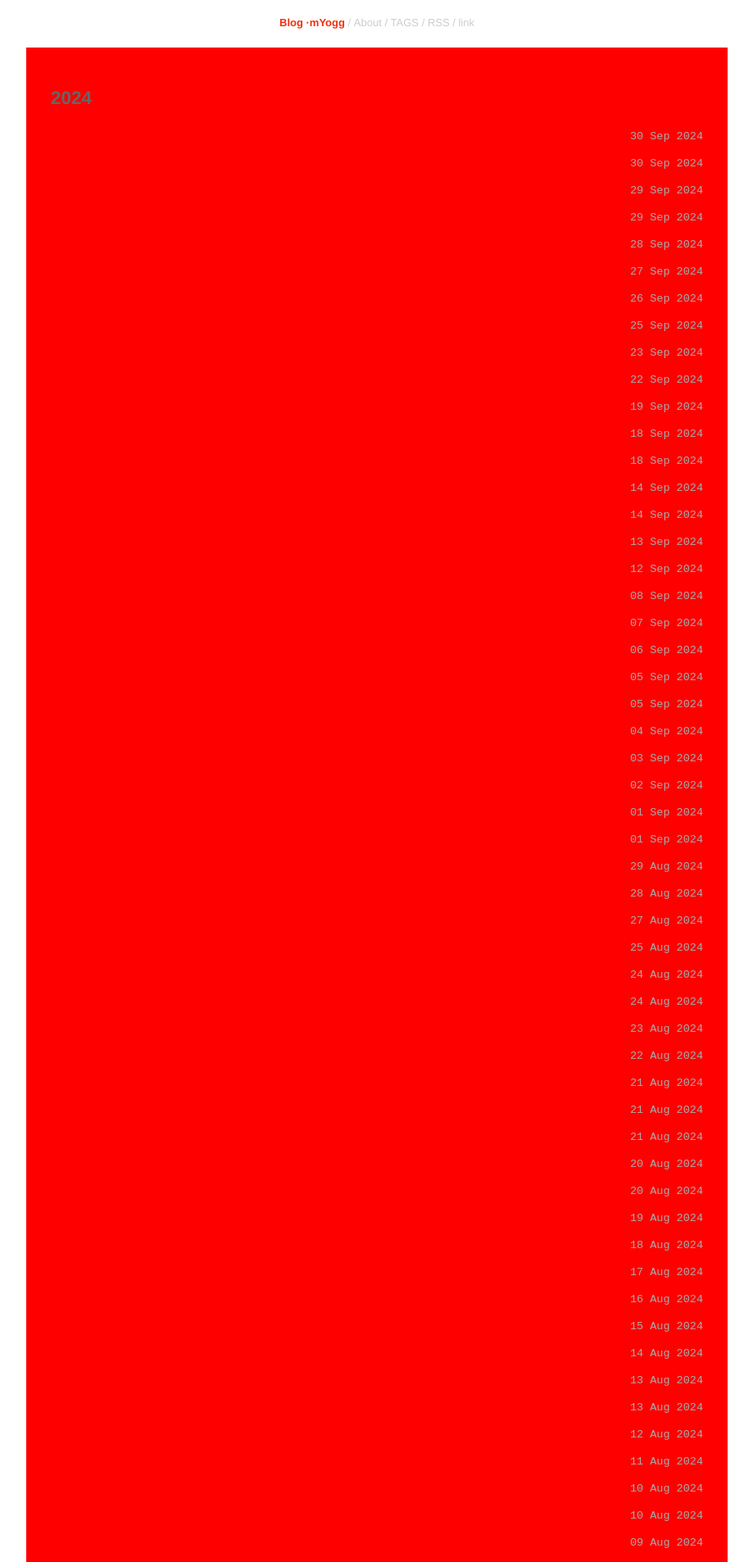
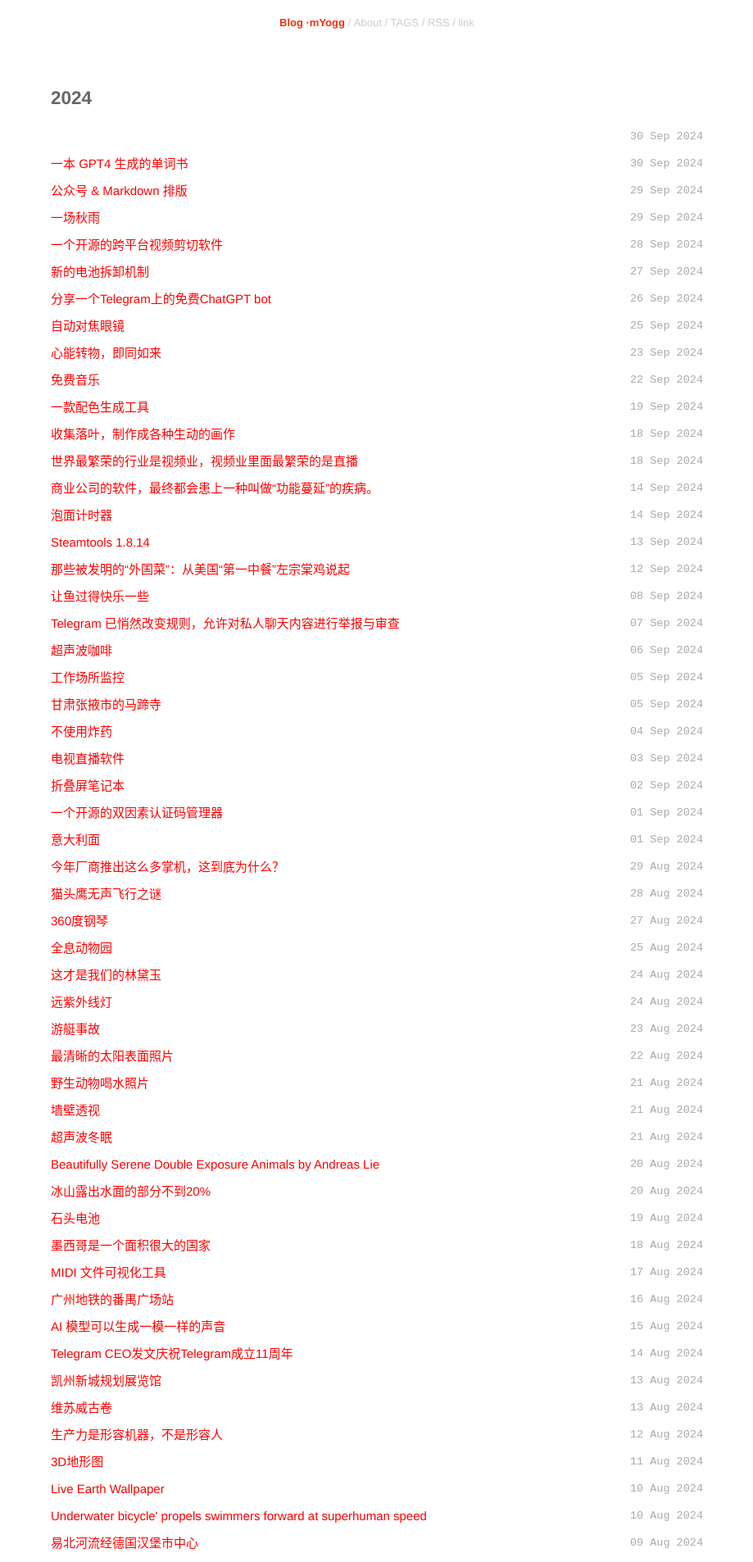
Before and after one commit to myogg/nnnn, a Jekyll site: the page built from index.html, in a window 1280 px wide. Shown: the top 1906 px of the page at 82% size, without its empty margins (180-1099 px from the left). Built offline with Jekyll 4.4.1, drawn with Linux system fonts in a browser that asks for light colours; nearby versions of some CDN libraries.

Commit message:
Update style.css

```diff
--- a/static/css/style.css
+++ b/static/css/style.css
@@ -134,7 +134,7 @@ a.extra:hover { border-bottom: 1px dashed #999; }
   margin: 0 auto;
   line-height: 1.75em;
   padding: 1em 2em;
-  background-color: #FF0000;
+  background-color: #FFF;
   margin: 1em auto;
 }
 
```
